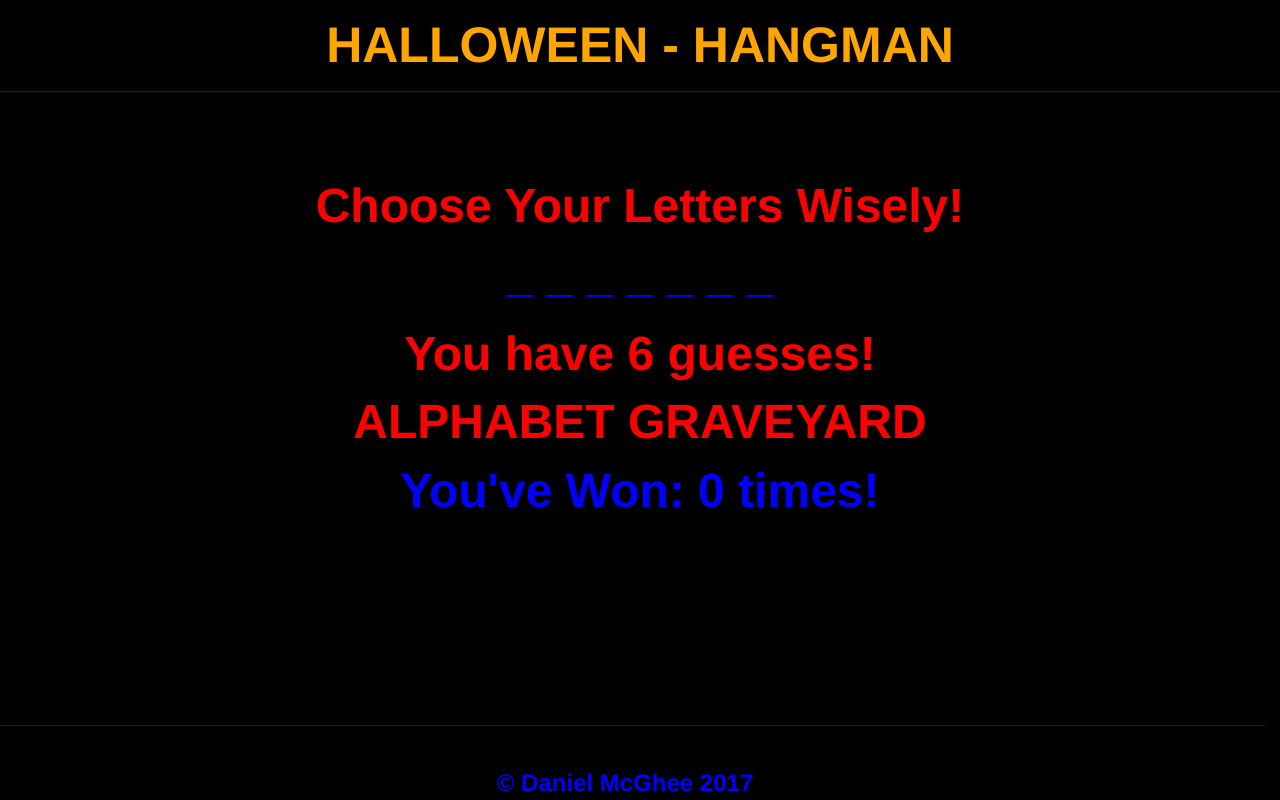
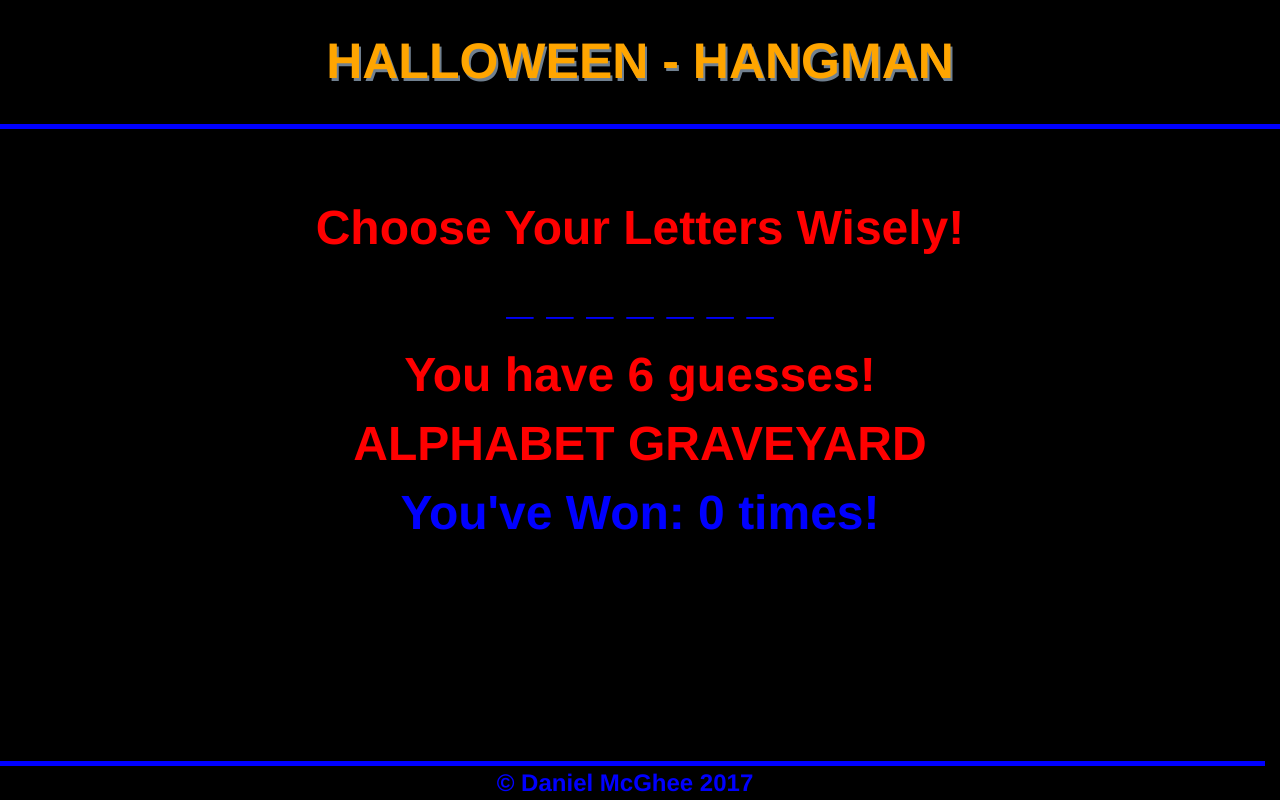
Before and after one commit to fodnb/hangmannew, a PHP site: page / in a window 1280 px wide. Run offline with PHP 8.4, Linux system fonts and the light colour scheme; some libraries are stand-ins or nearby versions.

Commit message:
fixing html errors using validator

```diff
--- a/assets/css/style.css
+++ b/assets/css/style.css
@@ -1,18 +1,8 @@
 html{
 	background: black;
-
+	border: 0;
 }
 
-body {
-/*	background: black;
-	background-repeat: no-repeat;
-	background-size: 60% 170%;
-	background size: cover;
-*/}
-
-div{
-	/*margin-bottom: 5px;*/
-}
 
 #demo{
 	color: blue;
@@ -23,7 +13,7 @@ div{
 
 *{
 	box-sizing: border-box;
-	margin: 0 auto;
+	/*margin: 0 auto;*/
 	font-size: 48px;
 }
 
@@ -34,46 +24,41 @@ header{
 	color: orange;
 	text-align: center;
 	font-weight: 700;
-	padding: 10px;
+	padding: 2%;
+
 	font-size: 50px;
-	border-bottom: 1px solid blue;
-
+	border-bottom: 5px solid blue;
+	text-shadow: 2px 3px slategrey;
 
 }
 
 #row1 {
 background: black;
-/*max-width: 960px;*/
-/*width: 100%;*/
-/*opacity: 0.8;*/
-
 }
 
 #mainDiv{
-padding-top: 80px;
+padding-top: 5%;
 color: red;
 font-weight: 700;
 font-size: 200%;
 text-align: center;
-/*margin: 0 auto;*/
-
-
 }
 
 #footDiv{
-
-/*max-width: 980px;*/
-/*width: 100%;*/
 background: black;
-border-top: 1px solid blue;
+border: 0;
+border-top: 5px solid blue;
 color: blue;
 font-weight: 700;
 font-size: 18px;
 text-align: center;
-padding-top: 40px;
+/*padding: 5%;*/
 position: absolute;
 bottom: 0;
+margin: 0;
+margin-right: 0;
 font-size: 24px;
+width: 100%;
 }
 
 p{
@@ -94,10 +79,37 @@ p{
 }
 
 #pWin {
-	height: 30px;
+	height: 5%;
 	font-size: 24px;
 }
 img {
-	height: 200px;
-	width: 200px;
+	height: 20%;
+	width: 20%;
 }
+
+.bigDiv {
+padding: 3%;
+
+}
+
+
+
+
+@media only screen and (max-width: 760px) {
+
+
+
+}
+
+
+
+@media only screen and (max-width: 640px) {
+
+
+
+#start {
+	margin: 5%;
+}
+
+
+}
--- a/assets/javascript/game.js
+++ b/assets/javascript/game.js
@@ -111,7 +111,7 @@ function checkLetters() {
         } else if (wrong === chosenWord.length) {
             document.getElementById('start').innerHTML = "WRONG!";
             missArray.push(userguess.toUpperCase());
-            document.getElementById('misses').innerHTML = "THESE ARE YOUR MISSED OPPORTUNITY:";
+            document.getElementById('misses').innerHTML = "WRONG GUESSES:";
             document.getElementById('graveyard').innerHTML = missArray.join(" ");
             guessesRemaining--;
             document.getElementById('tried').innerHTML = "You have " + guessesRemaining + " guesses left!";
--- a/index.html
+++ b/index.html
@@ -1,21 +1,23 @@
-    <!DOCTYPE html>
+<!DOCTYPE html>
 <html>
 
 <head>
     <title>HANGMAN</title>
     <link rel="icon" type="image/bmp" href="assets/images/favicon2.bmp">
     <script src="https://code.jquery.com/jquery-3.1.1.min.js" integrity="sha256-hVVnYaiADRTO2PzUGmuLJr8BLUSjGIZsDYGmIJLv2b8=" crossorigin="anonymous"></script>
-   <!--  <link rel="stylesheet" type="text/css" href="assets/css/reset.css"> -->
+    <!--  <link rel="stylesheet" type="text/css" href="assets/css/reset.css"> -->
     <link rel="stylesheet" type="text/css" href="assets/css/style.css">
     <link rel="stylesheet" href="https://maxcdn.bootstrapcdn.com/bootstrap/3.3.7/css/bootstrap.min.css" integrity="sha384-BVYiiSIFeK1dGmJRAkycuHAHRg32OmUcww7on3RYdg4Va+PmSTsz/K68vbdEjh4u" crossorigin="anonymous">
 </head>
 
 <body>
+    <div class="row">
     <header>HALLOWEEN - HANGMAN</header>
-    <div class="row" id="row1" id="bigDiv">
-        <div class="col-md-12" id="mainDiv">
+    </div>
+    <div class="row" id="row1" class="bigDiv">
+        <div class="col-sm-12" id="mainDiv">
             <div id="start">
-                <p="start"></p>
+
             </div>
             <div id="demo">
                 <p> plain old text </p>
@@ -41,9 +43,11 @@
         </div>
     </div>
     <div class="row">
-        <footer class="col-md-12" id="footDiv">
-            &copy Daniel McGhee 2017
-        </footer>
+
+            <footer class="col-sm-12" id="footDiv">
+                &copy; Daniel McGhee 2017
+            </footer>
+
     </div>
     <script type="text/javascript" src="assets/javascript/game.js"></script>
 </body>
```
